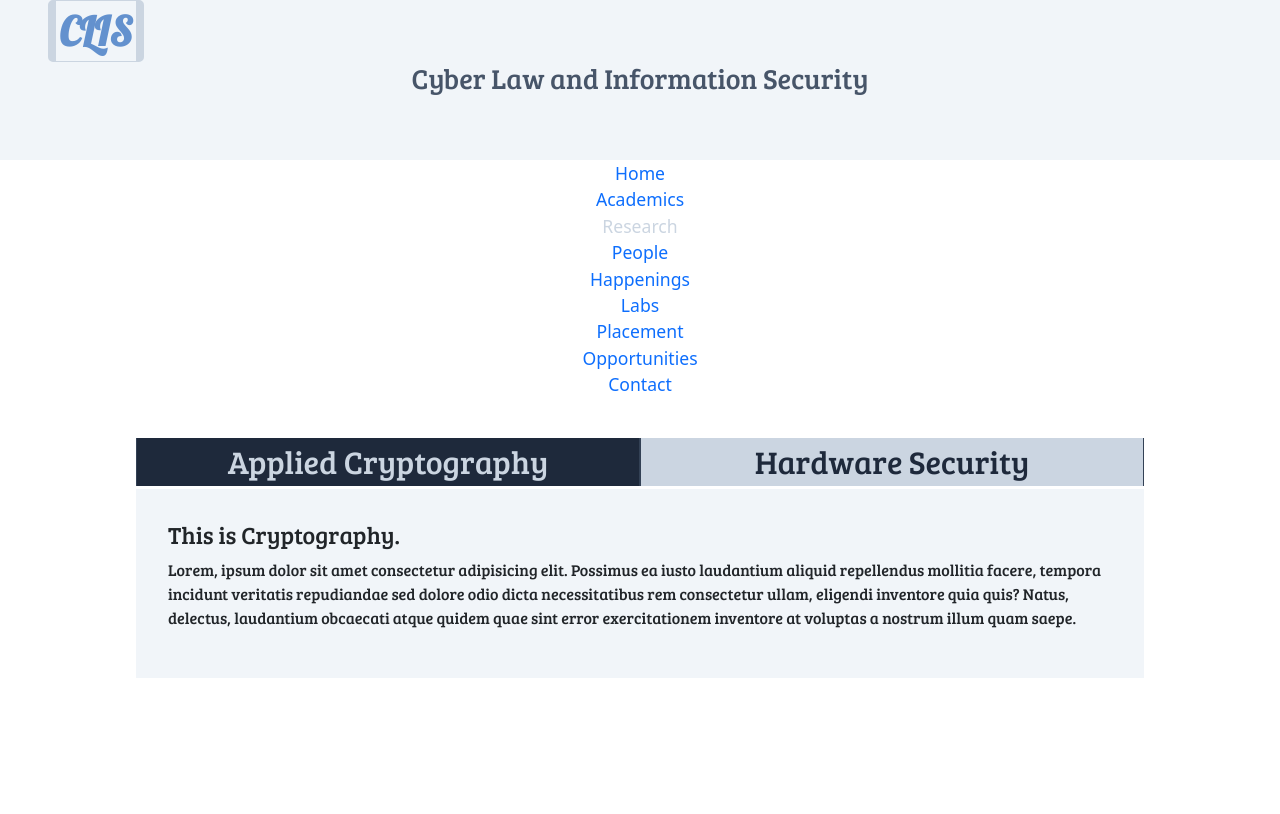
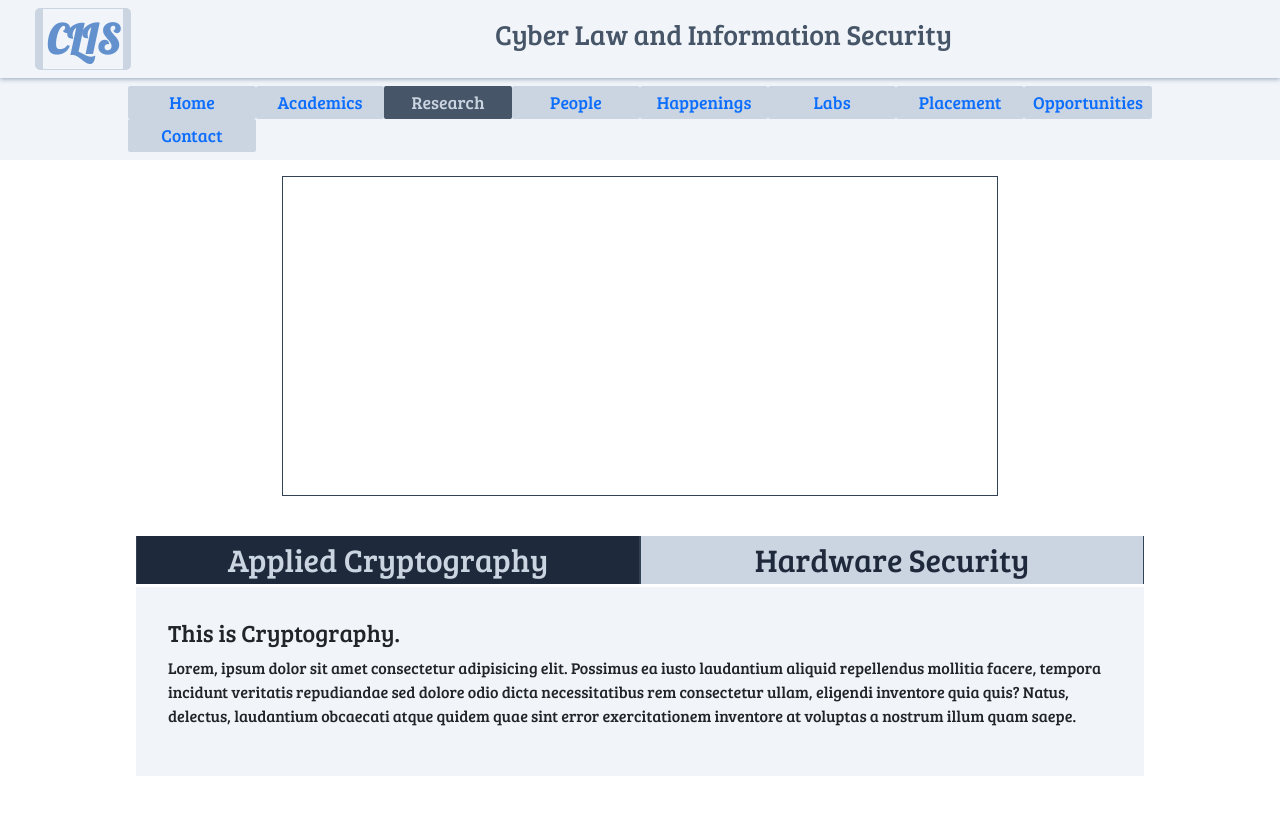
Before and after one commit to iib2019014/clis-test-2, a plain HTML site: page templates/research.html in a window 1280 px wide. Shown: the top 814 px of the page. Drawn offline with Linux system fonts and the light colour scheme.

Commit message:
link routing fixed

```diff
--- a/css/content.css
+++ b/css/content.css
@@ -5,6 +5,8 @@
     min-height: 100vh;
     margin: auto;
     margin-top: var(--topbar-height);
+
+    padding: 1rem 0;
 }
 
 
--- a/templates/research.html
+++ b/templates/research.html
@@ -13,14 +13,13 @@
     <link rel="stylesheet" href="../css/globals.css">
     <link rel="stylesheet" href="../css/styles.css">
     <link rel="stylesheet" href="../css/content.css">
+    <link rel="stylesheet" href="../css/carousel.css">
 </head>
 <body>
     <div class="keep-link-active research"></div>
     <main>
         <div class="top-bar-fixed">
-            <!-- <div class="bars-icon">
-                <i class="fad fa-bars"></i>
-            </div> -->
+            <div class="site-head">
                 <div class="toggle-logo">
                     <button type="button" class="toggler">CLIS</button>
                 </div>
@@ -28,67 +27,68 @@
                     <h3>Cyber Law and Information Security</h3>
                 </div>
             </div>
-        <div class="site-body">
-            <nav class="sidenav">
-                <div class="sidenav-head">
-                </div>
-                <div class="sidenav-body">
-                    <a href="../index.html" class="sidenav-item" id="home">
+
+            <div class="navbar">
+                <a href="../index.html" class="nav-item" id="home">
                     <div class="item-text flex-center-vertical">Home</div>
                     <div class="item-icon">
                         <i class="fad fa-home-lg-alt"></i>
                     </div>
                 </a>
-                    <a href="./academics.html" class="sidenav-item" id="academics">
+                <a href="./academics.html" class="nav-item" id="academics">
                     <div class="item-text flex-center-vertical">Academics</div>
                     <div class="item-icon">
                         <i class="fad fa-chalkboard-teacher"></i>
                     </div>
                 </a>
-                    <a href="#" class="sidenav-item" id="research">
+                <a href="#" class="nav-item" id="research">
                     <div class="item-text flex-center-vertical">Research</div>
                     <div class="item-icon">
                         <i class="fad fa-analytics"></i>
                     </div>
                 </a>
-                    <a href="#" class="sidenav-item"cid="happenings">
+                <a href="#" class="nav-item">
                     <div class="item-text flex-center-vertical">People</div>
                     <div class="item-icon">
                         <i class="fad fa-users"></i>
                     </div>
                 </a>
-                    <a href="./happenings.html" class="sidenav-item">
+                <a href="./happenings.html" class="nav-item">
                     <div class="item-text flex-center-vertical">Happenings</div>
                     <div class="item-icon">
                         <i class="fad fa-calendar-edit"></i>
                     </div>
                 </a>
-                    <a href="#" class="sidenav-item">
+                <a href="#" class="nav-item">
                     <div class="item-text flex-center-vertical">Labs</div>
                     <div class="item-icon">
                         <i class="fad fa-network-wired"></i>
                     </div>
                 </a>
-                    <a href="#" class="sidenav-item">
+                <a href="#" class="nav-item">
                     <div class="item-text flex-center-vertical">Placement</div>
                     <div class="item-icon">
                         <i class="fad fa-user-graduate"></i>
                     </div>
                 </a>
-                    <a href="#" class="sidenav-item">
+                <a href="#" class="nav-item">
                     <div class="item-text flex-center-vertical">Opportunities</div>
                     <div class="item-icon">
                         <i class="fad fa-chart-network"></i>
                     </div>
                 </a>
-                    <a href="#" class="sidenav-item">
+                <a href="#" class="nav-item">
                     <div class="item-text flex-center-vertical">Contact</div>
                     <div class="item-icon">
                         <i class="fad fa-paper-plane"></i>
                     </div>
                 </a>
             </div>
-            </nav>
+        </div>
+        <div class="site-body">
+            <div class="carousel-container">
+
+            </div>
             <div class="content">
                 <!-- <a href="https://google.com">Google</a> -->
                 <div class="content-section-head">
```
Also changed, not shown: index.html (+1 -1 lines), templates/academics.html (+2 -2 lines), templates/happenings.html (+18 -18 lines). Lines whose indentation alone changed are shown as unchanged.
